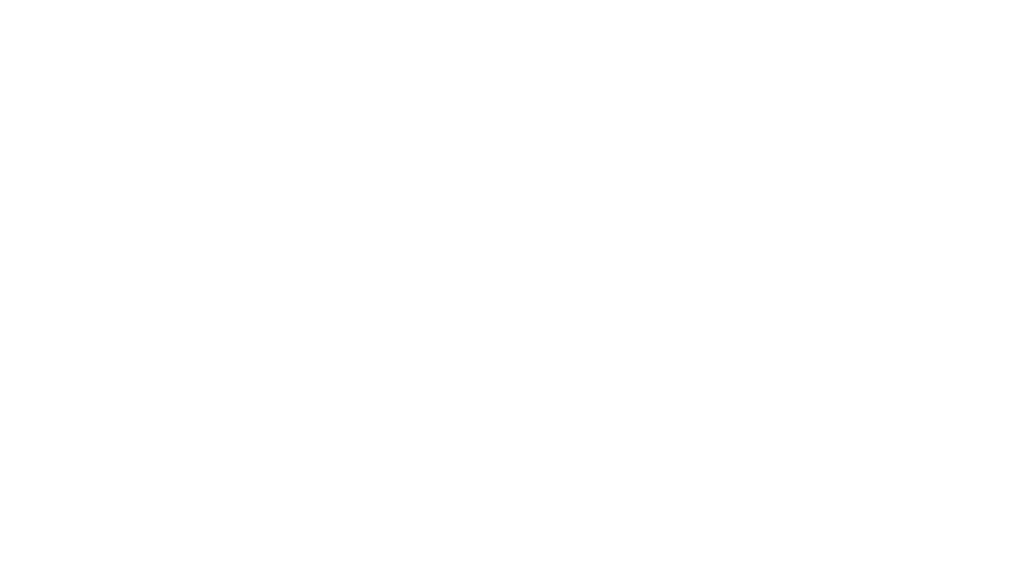
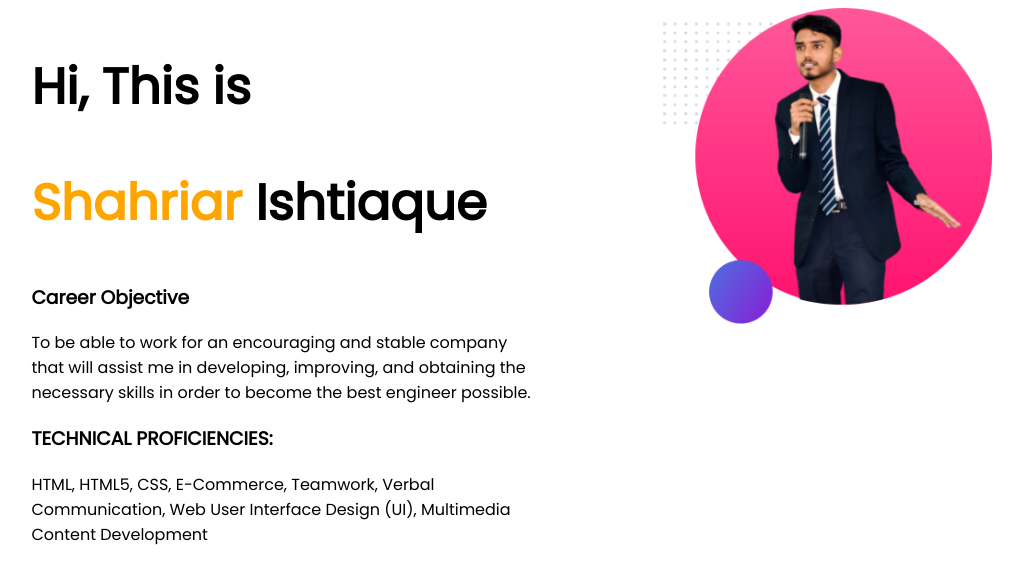
Before and after one commit to shahriarnsm/shahriarishtiaque, a plain HTML site: page index.html in a window 1280 px wide. Shown: the whole page, without its empty margins (103-1126 px from the left). Drawn offline with Linux system fonts and the light colour scheme.

Commit message:
first-test

```diff
--- a/index.html
+++ b/index.html
@@ -5,9 +5,26 @@
     <meta http-equiv="X-UA-Compatible" content="IE=edge">
     <meta name="viewport" content="width=device-width, initial-scale=1.0">
     <title>shahriarishtiaque</title>
+    <link rel="preconnect" href="https://fonts.googleapis.com">
+    <link rel="preconnect" href="https://fonts.gstatic.com" crossorigin>
+    <link href="https://fonts.googleapis.com/css2?family=Poppins&display=swap" rel="stylesheet">
     <link rel="stylesheet" href="style.css">
 </head>
 <body>
+    <section>
+        <div class="half-width">
+            <h1>Hi, This is</h1>
+            <h1 ><span class="name-color">Shahriar</span> Ishtiaque</h1>
+            <h3>Career Objective</h3>
+            <p>To be able to work for an encouraging and stable company that will assist me in developing,
+                improving, and obtaining the necessary skills in order to become the best engineer possible.</p>
+            <h3>TECHNICAL PROFICIENCIES:</h3>
+            <p>HTML, HTML5, CSS, E-Commerce, Teamwork, Verbal Communication, Web User Interface Design (UI), Multimedia Content Development</p>
+         </div>
 
+         <div class="half-width">
+             <img src="images/nsmbg.png" alt="Picture of Nasim">
+        </div>
+    </section>
 </body>
 </html>
--- a/style.css
+++ b/style.css
@@ -0,0 +1,25 @@
+body
+{
+    font-family: 'Poppins', sans-serif;
+}
+h1
+{
+    font-size: 50px;
+}
+.name-color
+{
+    color: orange;
+}
+section
+{
+    display: flex;
+}
+.half-width
+{
+    width: 50%;
+    padding-left: 10%;
+}
+.half-width img
+{
+    width: 65%;
+}
```
Also changed, not shown: images/dream-bg.png (added), images/exp-bg.png (added), images/my-bg.png (added), images/my-bg2.png (added), images/nsmbg.png (added), images/nsmbg2.png (added), images/top-banner.png (added).
